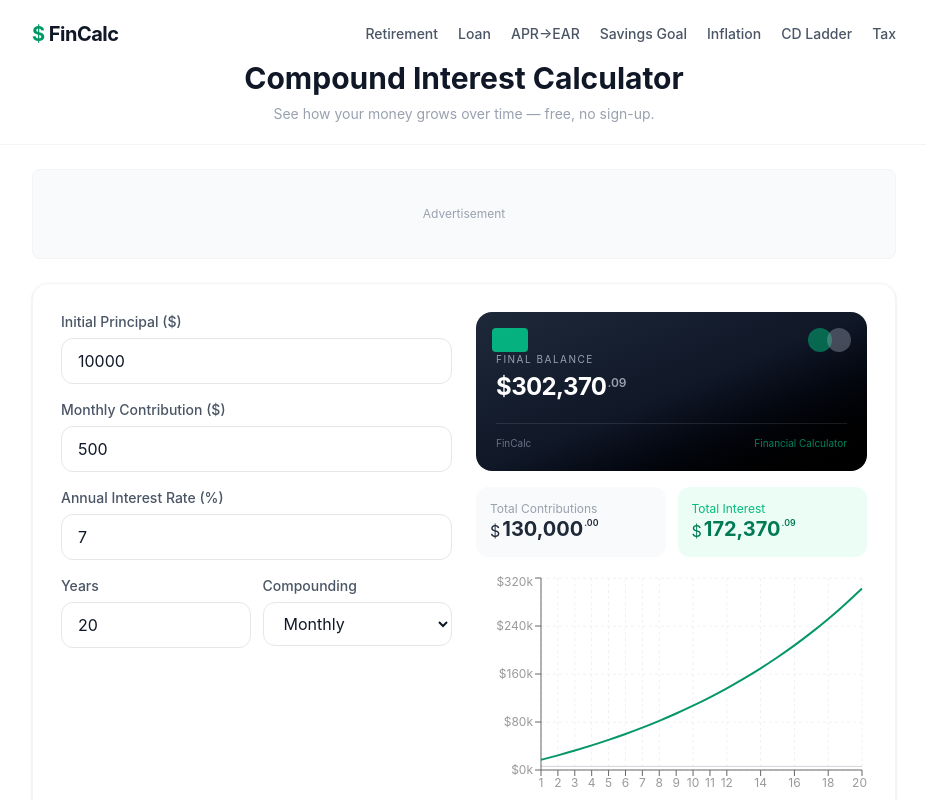
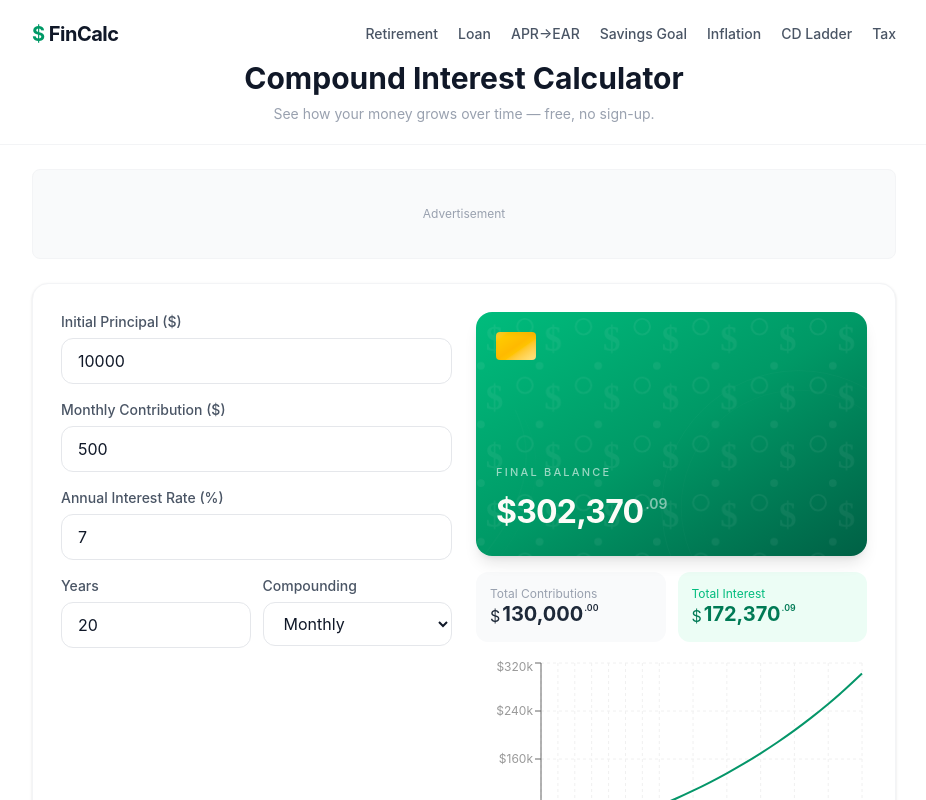
Before and after one commit to wqqworkbase/fin-calc, a Next.js app: page / in a window 1280 px wide. Shown: the top 800 px of the page, without its empty margins (176-1102 px from the left). Built offline with nearby package versions, Linux system fonts and the light colour scheme.

Commit message:
style: redesign FinancialCard — green gradient, real card ratio, watermark pattern, pearl white text

```diff
--- a/package.json
+++ b/package.json
@@ -9,6 +9,7 @@
     "lint": "eslint"
   },
   "dependencies": {
+    "@fontsource/inter": "^5.2.8",
     "next": "16.2.6",
     "react": "19.2.4",
     "react-dom": "19.2.4",
--- a/src/components/FinancialCard.tsx
+++ b/src/components/FinancialCard.tsx
@@ -10,30 +10,44 @@ export default function FinancialCard({ label, value, prefix = '$', className =
   const [integer, decimal] = formatted.split('.');
 
   return (
-    <div className={`relative overflow-hidden rounded-2xl bg-gradient-to-br from-gray-800 via-gray-900 to-black text-white p-5 ${className}`}>
-      {/* Card chip */}
-      <div className="absolute top-4 left-4 w-9 h-6 bg-emerald-400/80 rounded" />
+    <div className={`relative overflow-hidden rounded-2xl aspect-[8/5] bg-gradient-to-br from-emerald-500 via-emerald-600 to-emerald-800 flex flex-col justify-between p-5 shadow-lg ${className}`}>
+      {/* Watermark pattern — subtle $ symbols and circles */}
+      <svg
+        className="absolute inset-0 w-full h-full opacity-[0.06]"
+        viewBox="0 0 400 250"
+        xmlns="http://www.w3.org/2000/svg"
+        preserveAspectRatio="none"
+      >
+        <defs>
+          <pattern id="card-pattern" x="0" y="0" width="60" height="60" patternUnits="userSpaceOnUse">
+            <text x="10" y="40" fontSize="36" fill="white" fontWeight="bold" fontFamily="serif">$</text>
+            <circle cx="50" cy="15" r="8" fill="none" stroke="white" strokeWidth="2" />
+            <circle cx="5" cy="55" r="4" fill="white" />
+          </pattern>
+        </defs>
+        <rect width="100%" height="100%" fill="url(#card-pattern)" />
+        {/* Large decorative concentric circles */}
+        <circle cx="330" cy="200" r="140" fill="none" stroke="white" strokeWidth="1" opacity="0.4" />
+        <circle cx="330" cy="200" r="120" fill="none" stroke="white" strokeWidth="1" opacity="0.3" />
+        <circle cx="330" cy="200" r="100" fill="none" stroke="white" strokeWidth="0.5" opacity="0.2" />
+        {/* Bottom left decorative arc */}
+        <path d="M -20 280 Q 80 180 40 100" fill="none" stroke="white" strokeWidth="1.5" opacity="0.3" />
+        <path d="M -10 290 Q 90 190 50 110" fill="none" stroke="white" strokeWidth="1" opacity="0.2" />
+      </svg>
 
-      {/* Card network circles */}
-      <div className="absolute top-4 right-4 flex space-x-[-5px]">
-        <div className="w-6 h-6 rounded-full bg-emerald-500/50" />
-        <div className="w-6 h-6 rounded-full bg-gray-400/40" />
+      {/* Top: chip */}
+      <div className="relative z-10">
+        <div className="w-10 h-7 bg-gradient-to-br from-amber-300 via-amber-400 to-amber-200 rounded-[4px] shadow-inner" />
       </div>
 
-      {/* Balance */}
-      <div className="mt-5">
-        <p className="text-[10px] text-gray-400 mb-1 uppercase tracking-[0.15em]">{label}</p>
+      {/* Bottom: balance */}
+      <div className="relative z-10">
+        <p className="text-[11px] font-medium mb-2 uppercase tracking-[0.2em] text-white/60">{label}</p>
         <div className="flex items-start">
-          <span className="text-2xl font-bold tracking-tight">{prefix}</span>
-          <span className="text-2xl font-bold tracking-tight">{integer}</span>
-          <span className="text-xs font-semibold ml-px mt-1 text-gray-400">.{decimal}</span>
+          <span className="text-[28px] md:text-[32px] font-bold tracking-tight text-[#FDFCF8]">{prefix}</span>
+          <span className="text-[28px] md:text-[32px] font-bold tracking-tight text-[#FDFCF8]">{integer}</span>
+          <span className="text-sm font-semibold ml-0.5 mt-1.5 text-white/50">.{decimal}</span>
         </div>
-      </div>
-
-      {/* Bottom stripe */}
-      <div className="mt-5 pt-3 border-t border-white/10 flex justify-between text-[10px] text-gray-500">
-        <span>FinCalc</span>
-        <span className="text-emerald-400/60">Financial Calculator</span>
       </div>
     </div>
   );
```
Also changed, not shown: 1 other file (tests, documents, lock files or other folders).
